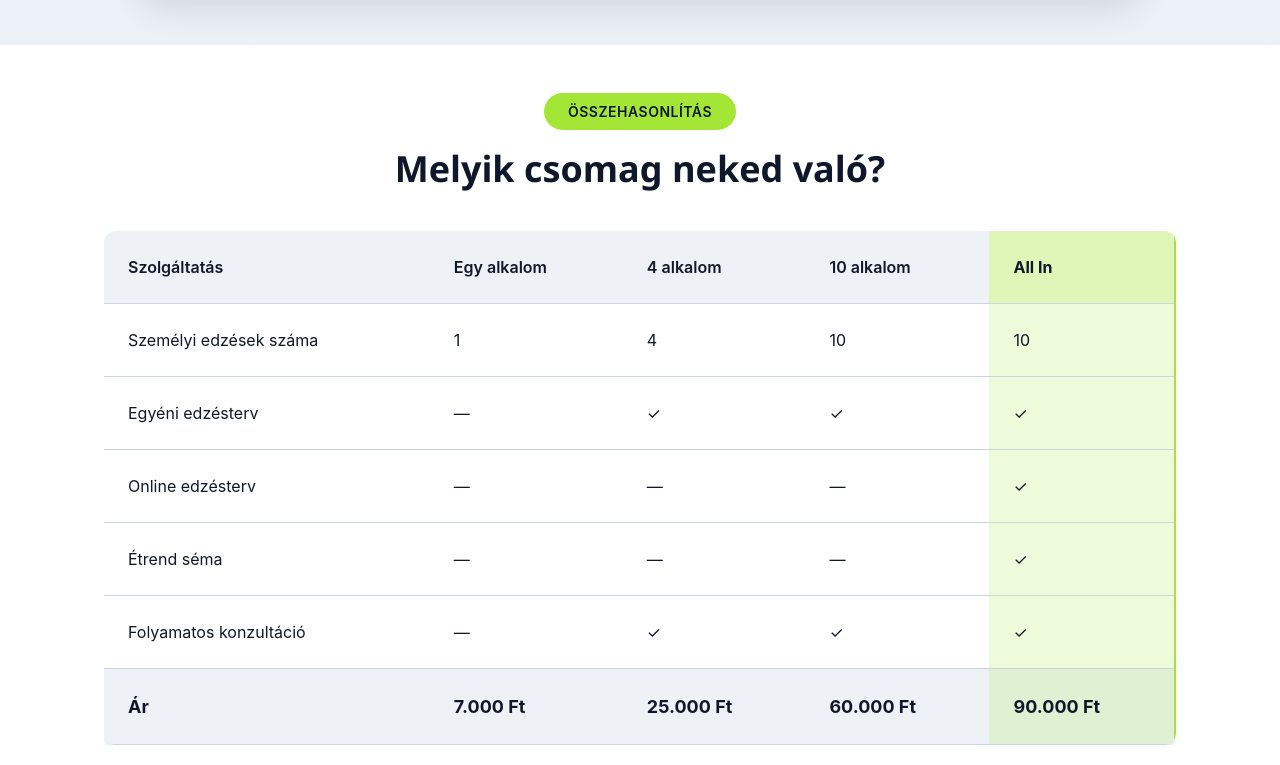
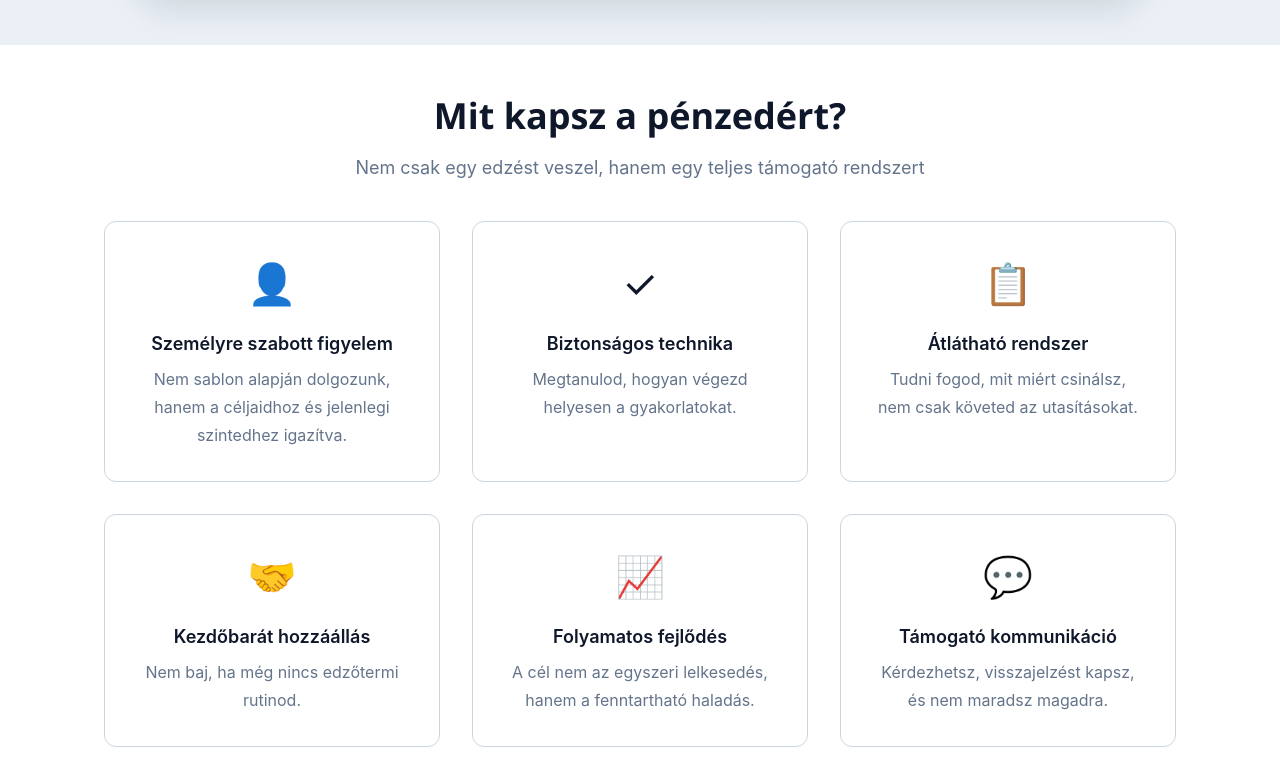
Before and after one commit to pataki2003/zoli-website, a plain HTML site: page szolgaltatasok.html in a window 1280 px wide. Shown: the part 2435-3200 px from the top of the page. Drawn offline with Linux system fonts and the light colour scheme.

Commit message:
Comparison section taken out

```diff
--- a/szolgaltatasok.html
+++ b/szolgaltatasok.html
@@ -335,71 +335,6 @@
         </div>
     </section>
 
-    <section class="section compact comparison-section">
-        <div class="container">
-            <div class="section-header compact">
-                <span class="badge badge-light">Összehasonlítás</span>
-                <h2 class="section-title">Melyik csomag neked való?</h2>
-            </div>
-            <div class="comparison-table-wrapper">
-                <table class="comparison-table">
-                    <thead>
-                        <tr>
-                            <th>Szolgáltatás</th>
-                            <th>Egy alkalom</th>
-                            <th>4 alkalom</th>
-                            <th>10 alkalom</th>
-                            <th class="featured-col">All In</th>
-                        </tr>
-                    </thead>
-                    <tbody>
-                        <tr>
-                            <td>Személyi edzések száma</td>
-                            <td>1</td>
-                            <td>4</td>
-                            <td>10</td>
-                            <td class="featured-col">10</td>
-                        </tr>
-                        <tr>
-                            <td>Egyéni edzésterv</td>
-                            <td>—</td>
-                            <td>✓</td>
-                            <td>✓</td>
-                            <td class="featured-col">✓</td>
-                        </tr>
-                        <tr>
-                            <td>Online edzésterv</td>
-                            <td>—</td>
-                            <td>—</td>
-                            <td>—</td>
-                            <td class="featured-col">✓</td>
-                        </tr>
-                        <tr>
-                            <td>Étrend séma</td>
-                            <td>—</td>
-                            <td>—</td>
-                            <td>—</td>
-                            <td class="featured-col">✓</td>
-                        </tr>
-                        <tr>
-                            <td>Folyamatos konzultáció</td>
-                            <td>—</td>
-                            <td>✓</td>
-                            <td>✓</td>
-                            <td class="featured-col">✓</td>
-                        </tr>
-                        <tr class="price-row">
-                            <td><strong>Ár</strong></td>
-                            <td><strong>7.000 Ft</strong></td>
-                            <td><strong>25.000 Ft</strong></td>
-                            <td><strong>60.000 Ft</strong></td>
-                            <td class="featured-col"><strong>90.000 Ft</strong></td>
-                        </tr>
-                    </tbody>
-                </table>
-            </div>
-        </div>
-    </section>
 
     <!-- Mit kapsz a pénzedért? -->
     <section class="section compact value-section">
```
